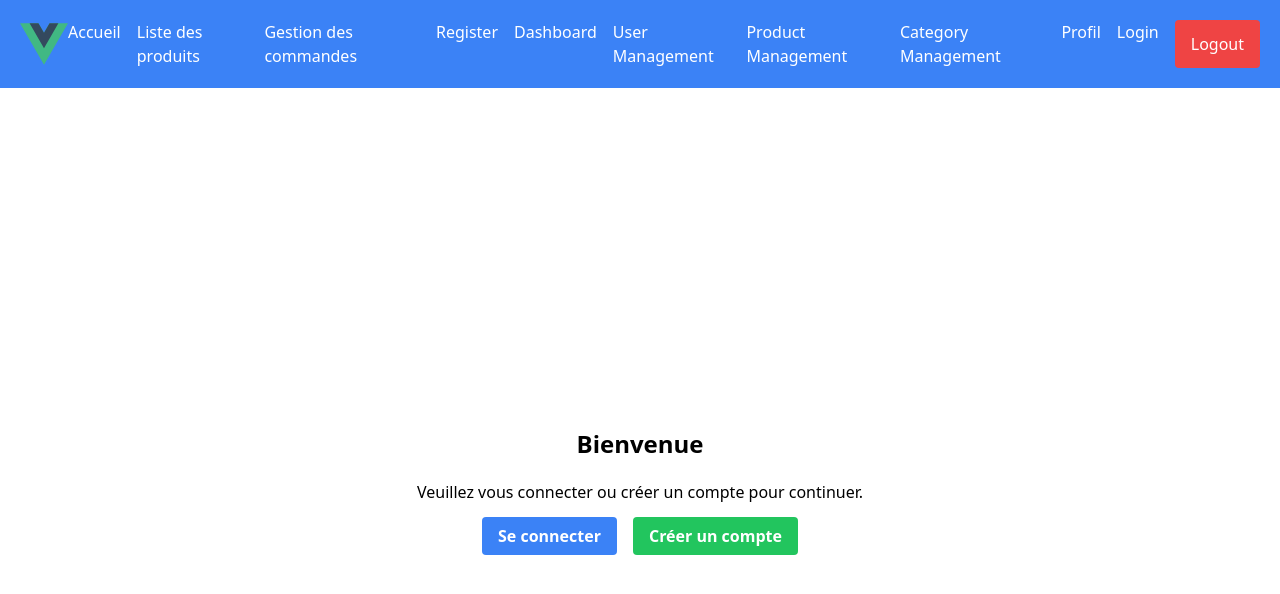
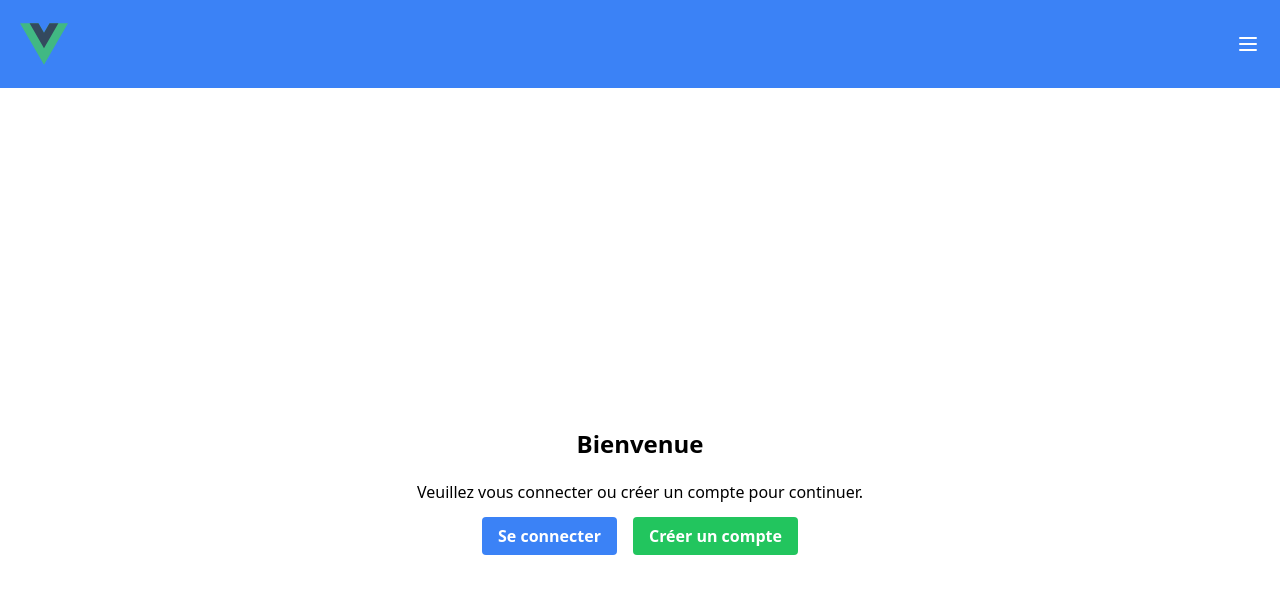
Before and after one commit to biohazard63/laravel-API, a Vue app in the folder front-api/: page / in a window 1280 px wide. Shown: the top 594 px of the page. Built offline with nearby package versions, Linux system fonts and the light colour scheme.

Commit message:
modif du menu

```diff
--- a/front-api/src/App.vue
+++ b/front-api/src/App.vue
@@ -12,7 +12,11 @@ watch(isLoggedIn, () => {
   // Force le re-rendering du composant lorsque isLoggedIn change
   isLoggedIn.value = !!localStorage.getItem('accessToken')
 })
+let isMenuOpen = ref(false)
 
+const toggleMenu = () => {
+  isMenuOpen.value = !isMenuOpen.value
+}
 const logout = () => {
   localStorage.removeItem('accessToken')
   isLoggedIn.value = false
@@ -22,22 +26,38 @@ const logout = () => {
 </script>
 
 <template>
-  <header class="flex items-center justify-between p-5 bg-blue-500">
-    <img alt="Vue logo" class="w-12 h-12" src="@/assets/logo.svg" />
-
-    <nav class="flex space-x-4">
-      <RouterLink class="text-white" to="/">Accueil</RouterLink>
-      <RouterLink class="text-white" to="/product-list">Liste des produits</RouterLink>
-      <RouterLink class="text-white" to="/order-management">Gestion des commandes</RouterLink>
-      <RouterLink class="text-white" to="/register">Register</RouterLink>
-      <RouterLink class="text-white" to="/dashboard">Dashboard</RouterLink>
-      <RouterLink class="text-white" to="/user-management">User Management</RouterLink>
-      <RouterLink class="text-white" to="/product-management">Product Management</RouterLink>
-      <RouterLink class="text-white" to="/category-management">Category Management</RouterLink>
-      <RouterLink class="text-white" to="/profil">Profil</RouterLink>
-      <RouterLink class="text-white" to="/login">Login</RouterLink>
+    <header class="flex items-center justify-between p-5 bg-blue-500">
+      <RouterLink to="/">
+        <img alt="Vue logo" class="w-12 h-12" src="@/assets/logo.svg" />
+      </RouterLink>    <button @click="toggleMenu" class=" text-white">
+      <svg xmlns="http://www.w3.org/2000/svg" fill="none" viewBox="0 0 24 24" stroke="currentColor" class="h-6 w-6">
+        <path stroke-linecap="round" stroke-linejoin="round" stroke-width="2" d="M4 6h16M4 12h16M4 18h16"></path>
+      </svg>
+    </button>
+   <nav
+       class="fixed transform top-0 left-0   bg-gray-500 transition-transform duration-200 ease-in-out flex flex-col items-start p-5 z-50"
+     :class="{'translate-x-full': !isMenuOpen, 'translate-x-0': isMenuOpen}"
+     @click.self="toggleMenu"
+>
+   <div class="mt-16 space-y-4">
+       <button @click="toggleMenu" class="absolute top-5 right-5 text-white">
+          <svg xmlns="http://www.w3.org/2000/svg" fill="none" viewBox="0 0 24 24" stroke="currentColor" class="h-6 w-6">
+            <path stroke-linecap="round" stroke-linejoin="round" stroke-width="2" d="M6 18L18 6M6 6l12 12"></path>
+          </svg>
+        </button>
+      <RouterLink class="text-white mr-8 hover:text-blue-500" to="/">Accueil</RouterLink>
+      <RouterLink class="text-white mr-8 hover:text-blue-500" to="/product-list">Liste des produits</RouterLink>
+      <RouterLink class="text-white mr-8 hover:text-blue-500" to="/order-management">Gestion des commandes</RouterLink>
+      <RouterLink class="text-white mr-8 hover:text-blue-500" to="/register">Register</RouterLink>
+      <RouterLink class="text-white mr-8 hover:text-blue-500" to="/dashboard">Dashboard</RouterLink>
+      <RouterLink class="text-white mr-8 hover:text-blue-500" to="/user-management">User Management</RouterLink>
+      <RouterLink class="text-white mr-8 hover:text-blue-500" to="/product-management">Product Management</RouterLink>
+      <RouterLink class="text-white mr-8 hover:text-blue-500" to="/category-management">Category Management</RouterLink>
+      <RouterLink class="text-white mr-8 hover:text-blue-500" to="/profil">Profil</RouterLink>
+      <RouterLink class="text-white mr-8 hover:text-blue-500" to="/login">Login</RouterLink>
       <button class="px-4 py-2 text-white bg-red-500 rounded" @click="logout">Logout</button>
-    </nav>
+  </div>
+</nav>
   </header>
 
   <RouterView />
```
